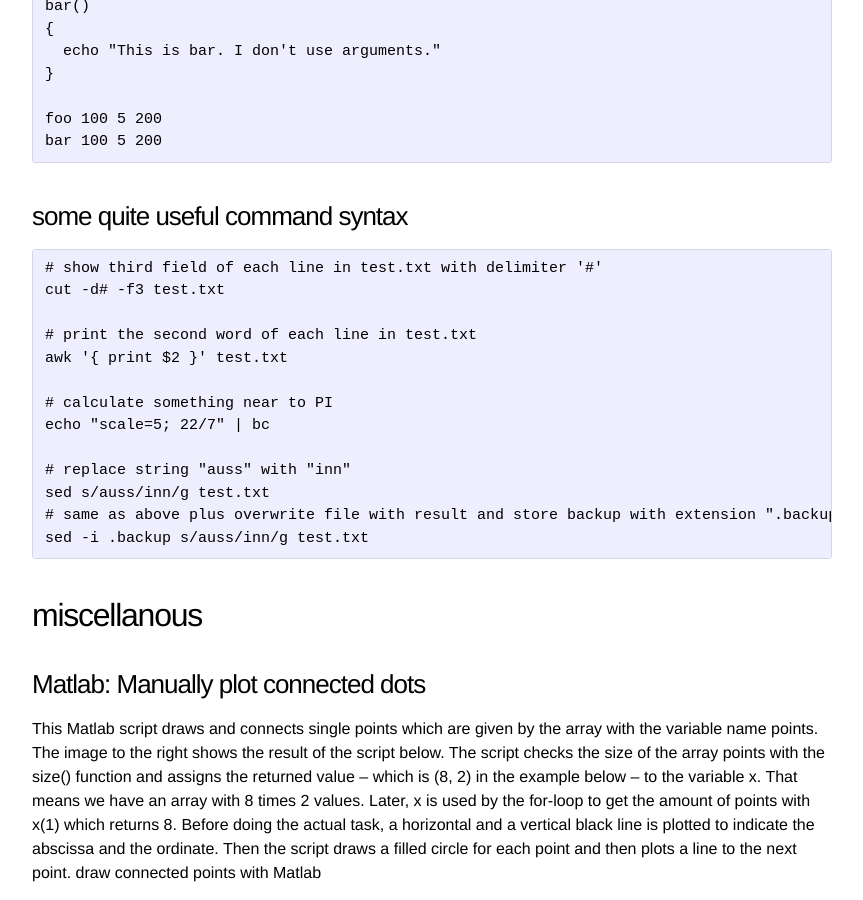
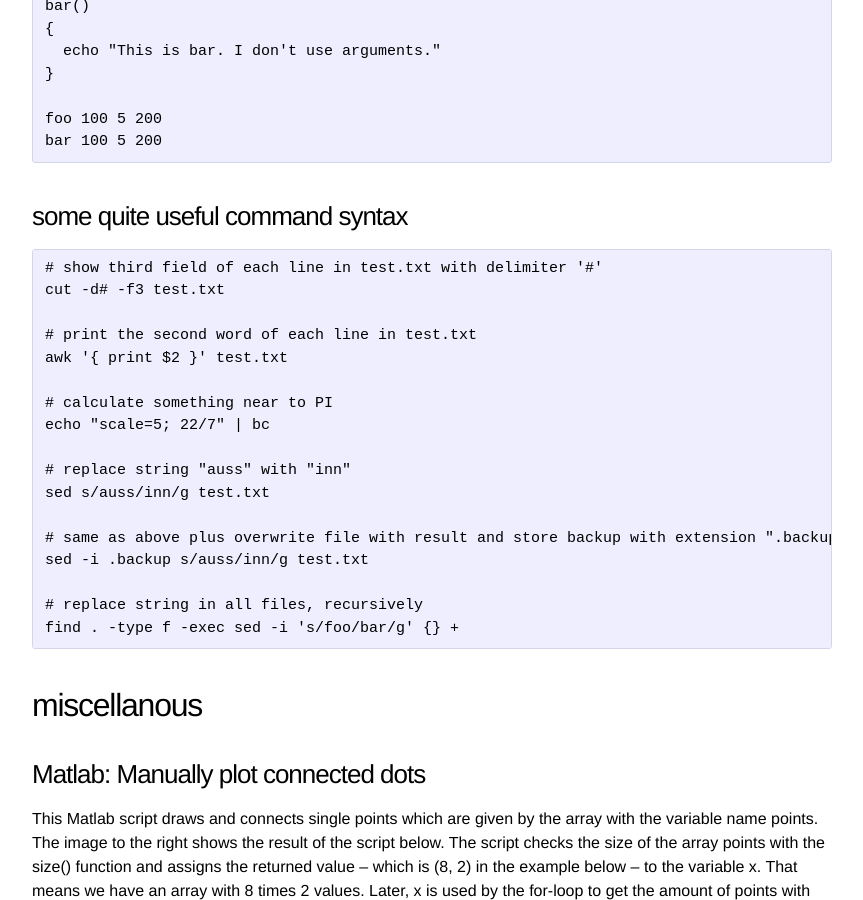
Before and after one commit to jewirth/jewirth.github.io, a Jekyll site: the page built from syntax.md, in a window 1280 px wide and 900 px high, scrolled down 5777 px. Shown: the whole window, without its empty margins (208-1071 px from the left). Built offline with Jekyll 4.4.1, drawn with Linux system fonts in a browser that asks for light colours.

Commit message:
Update syntax.md

```diff
--- a/syntax.md
+++ b/syntax.md
@@ -275,8 +275,12 @@ The snippets below show how to use redirections and piping:
 
     # replace string "auss" with "inn"
     sed s/auss/inn/g test.txt
+
     # same as above plus overwrite file with result and store backup with extension ".backup"
     sed -i .backup s/auss/inn/g test.txt
+
+    # replace string in all files, recursively
+    find . -type f -exec sed -i 's/foo/bar/g' {} +
 
 <a name="2"></a>
 
```
